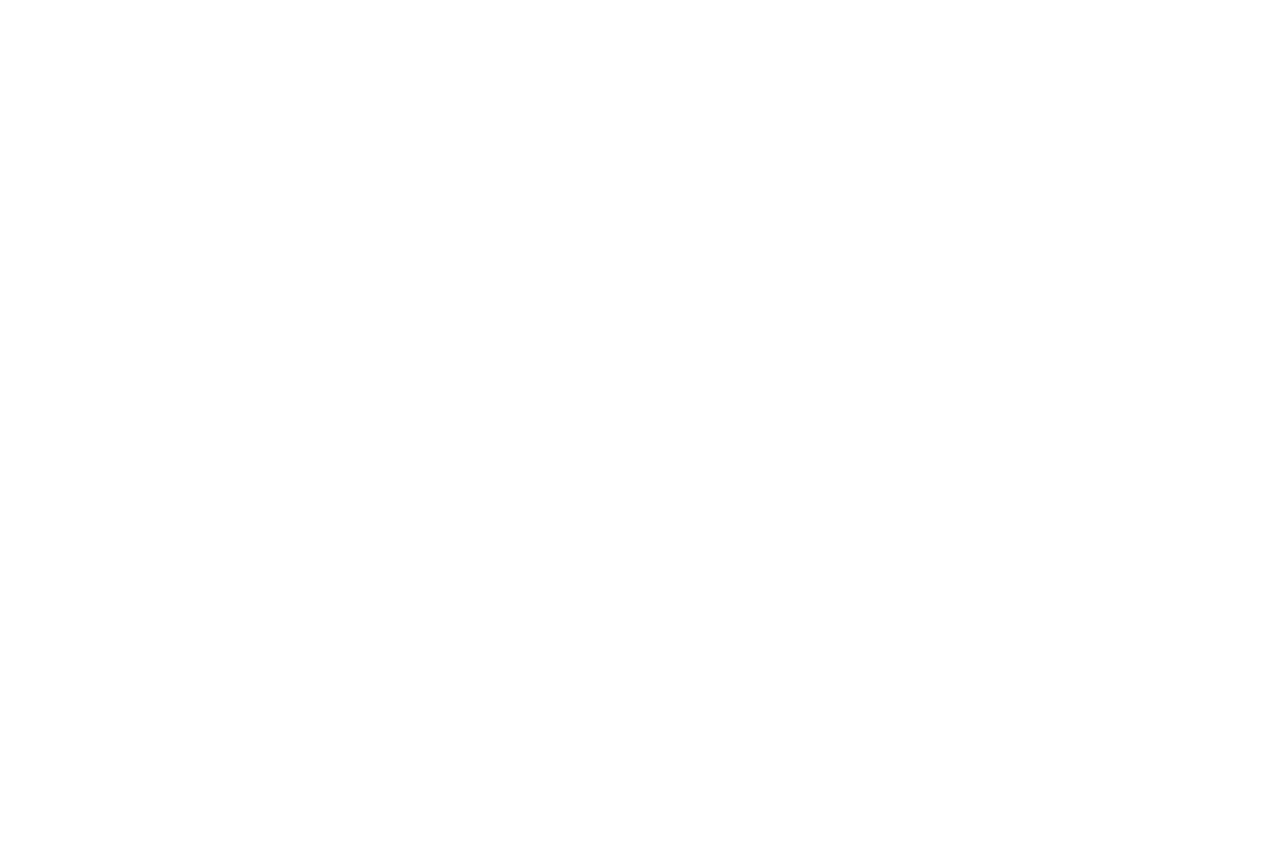
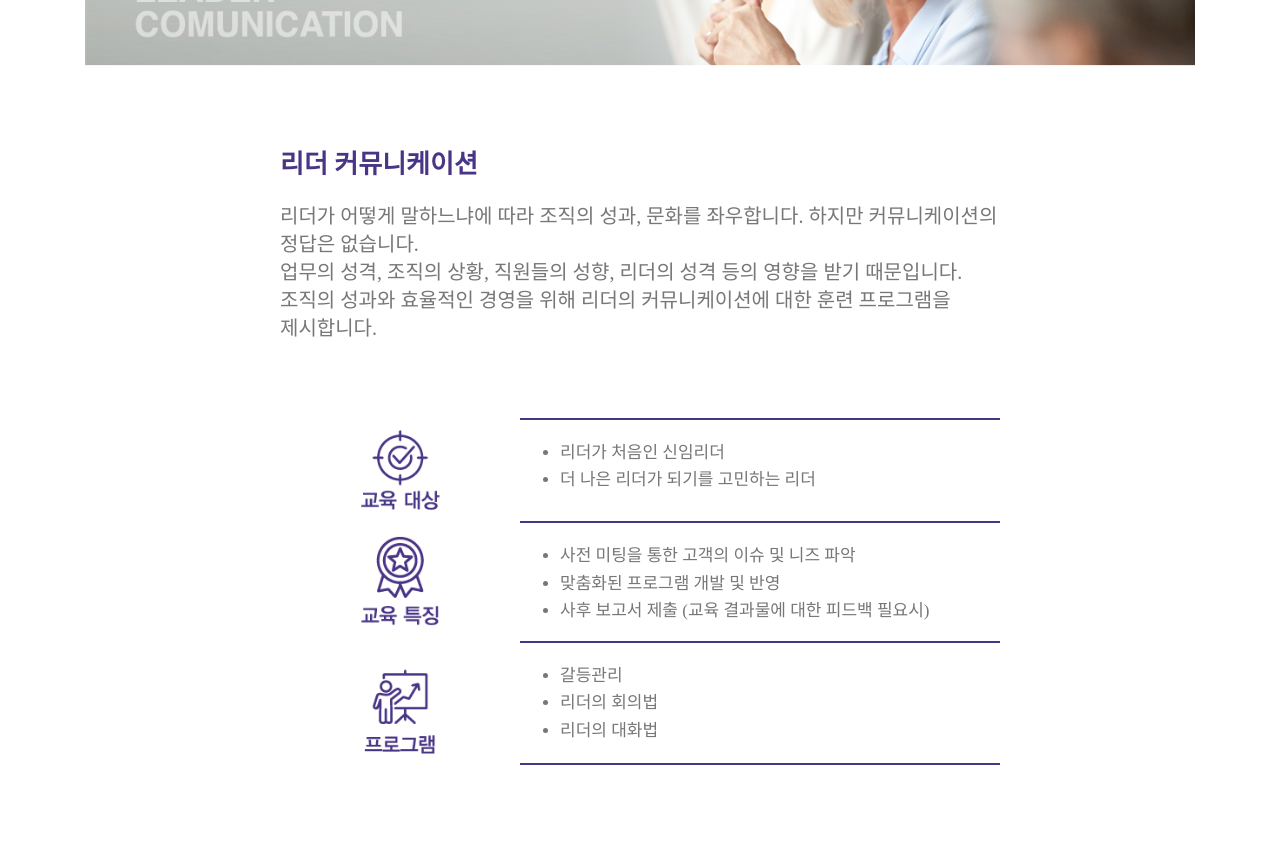
Before and after one commit to kokily/thewhy-client-newest, a Next.js app: page /education/leader in a window 1280 px wide. Before the commit this address had no page. Shown: the part 440-1284 px from the top of the page. Before the commit the page ends 800 px from the top, so only its background shows below. Built offline with nearby package versions, Linux system fonts and the light colour scheme.

Commit message:
Leader Page

```diff
--- /dev/null
+++ b/components/education/Leader.tsx
@@ -0,0 +1,39 @@
+import React from 'react';
+import Communication from './common/Communication';
+
+interface Props {}
+
+const Leader: React.FC<Props> = () => {
+  const data = [
+    {
+      img: 'target',
+      list: ['리더가 처음인 신임리더', '더 나은 리더가 되기를 고민하는 리더'],
+    },
+    {
+      img: 'character',
+      list: [
+        '사전 미팅을 통한 고객의 이슈 및 니즈 파악',
+        '맞춤화된 프로그램 개발 및 반영',
+        '사후 보고서 제출 (교육 결과물에 대한 피드백 필요시)',
+      ],
+    },
+    {
+      img: 'program',
+      list: ['갈등관리', '리더의 회의법', '리더의 대화법'],
+      end: true,
+    },
+  ];
+
+  return (
+    <Communication
+      img="edu03.png"
+      title="리더 커뮤니케이션"
+      body={
+        '리더가 어떻게 말하느냐에 따라 조직의 성과, 문화를 좌우합니다. 하지만 커뮤니케이션의 정답은 없습니다.\n업무의 성격, 조직의 상황, 직원들의 성향, 리더의 성격 등의 영향을 받기 때문입니다.\n조직의 성과와 효율적인 경영을 위해 리더의 커뮤니케이션에 대한 훈련 프로그램을 제시합니다.'
+      }
+      data={data}
+    />
+  );
+};
+
+export default Leader;
--- /dev/null
+++ b/pages/education/leader.tsx
@@ -0,0 +1,28 @@
+import { NextPage } from 'next';
+import Head from 'next/head'
+import PageTemplate from '../../components/common/PageTemplate';
+import Leader from '../../components/education/Leader';
+
+const LeaderPage: NextPage = () => {
+  return (
+    <>
+      <Head>
+        <title>리더 커뮤니케이션 - 더와이컨설팅</title>
+        <link rel="canonical" href="https://thewhy.kr/education/leader" />
+        <meta
+          name="keywords"
+          content="리더의말하기,리더역량,리더코칭,리더교육,갈등관리"
+        />
+        <meta
+          name="description"
+          content="커뮤니케이션 교육, 조직의 성과, 효율적인 경영을 위한 리더의 훈련 프로그램 제시"
+        />
+      </Head>
+      <PageTemplate>
+        <Leader />
+      </PageTemplate>
+    </>
+  );
+}
+
+export default LeaderPage;
```
